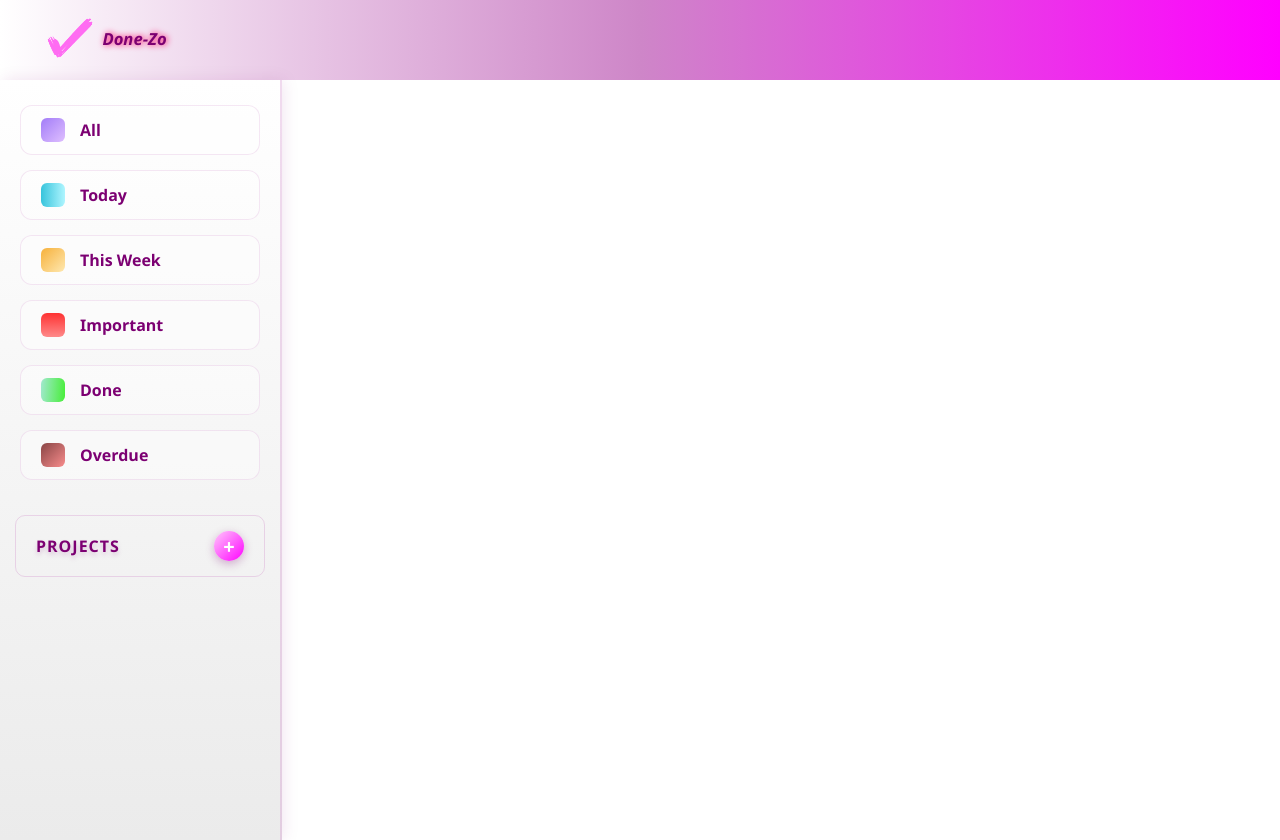
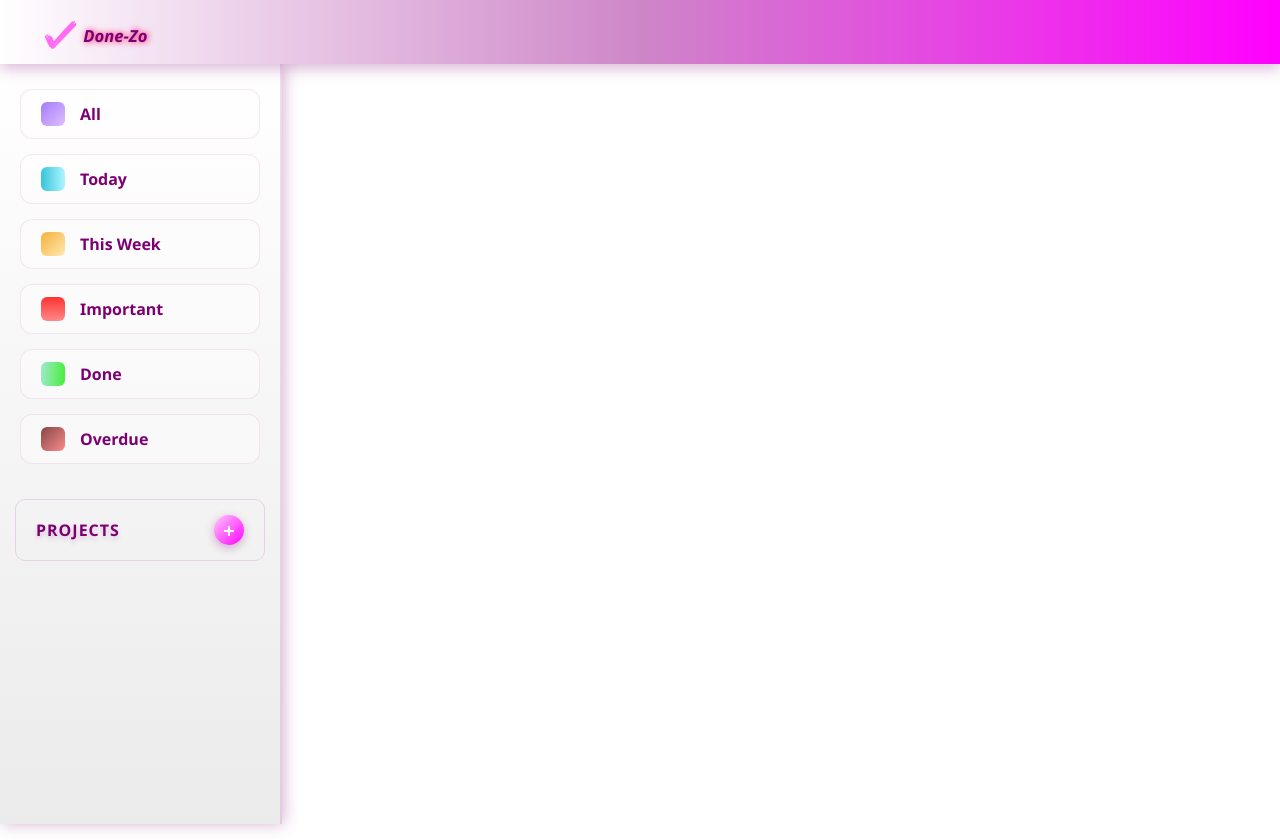
Before and after one commit to Seif-Sedky/to-do-list, a website built with webpack: page src/template.html in a window 1280 px wide. After the commit the page ends 800 px from the top, so only its background shows below. Built offline with nearby package versions, Linux system fonts and the light colour scheme.

Commit message:
Adjust header and sidebar symmetry

```diff
--- a/src/style.css
+++ b/src/style.css
@@ -5,7 +5,7 @@ html {
     margin: 0;
     padding: 0;
     font-family: 'Segoe UI', Tahoma, Geneva, Verdana, sans-serif;
-    --header-height: 10vh;
+    --header-height: 8vh;
 }
 
 p {
@@ -14,23 +14,26 @@ p {
 
 
 /* Header Sttyling */
-
 #header {
     width: 100%;
     height: var(--header-height);
     background: linear-gradient(0.25turn, #ffffff, #ce86c8, #ff00ff);
+    box-shadow: 0 4px 15px rgba(124, 0, 114, 0.3);
+
+    position: relative;
+    z-index: 100;
 }
 
 .header-content {
-    padding-top: 10px;
+    padding-top: 15px;
     margin-left: 3vw;
     display: flex;
     align-items: center;
 }
 
 #website-logo {
-    height: 7vh;
-    width: 5vw;
+    height: 5vh;
+    width: 3.5vw;
     filter: hue-rotate(180deg);
 }
 
@@ -50,13 +53,16 @@ p {
 
 /* Sidebar Styling */
 #sidebar {
+    position: fixed;
+    z-index: 50;
+
     width: 280px;
     height: calc(100vh - 10vh);
     padding: 20px 0;
 
     background: linear-gradient(180deg, rgba(255, 255, 255), rgba(235, 235, 235));
     border-right: 2px solid rgba(206, 134, 200, 0.3);
-    box-shadow: 2px 0 15px rgba(124, 0, 114, 0.1);
+    box-shadow: 2px 0 15px rgba(124, 0, 114, 0.3);
 
     overflow-y: auto;
 }
```
